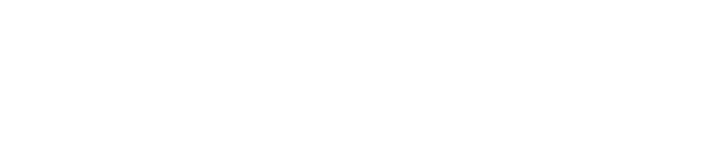
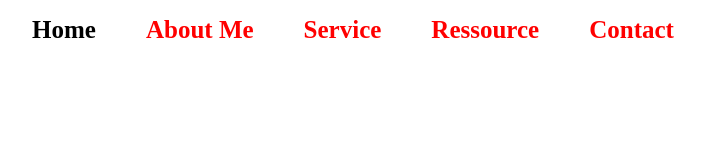
Before and after one commit to amadoudiarroudiallo/Gladiator, a plain HTML site: page index.html in a window 1280 px wide. Shown: the whole page, without its empty margins (307-1012 px from the left). Drawn offline with Linux system fonts and the light colour scheme.

Commit message:
ajout du branch

```diff
--- a/index.html
+++ b/index.html
@@ -9,7 +9,17 @@
 </head>
 
 <body>
-
+    <nav>
+        <div class="containe">
+            <ul>
+                <li><a href="#" class="color">home</a></li>
+                <li><a href="#">about me</a></li>
+                <li><a href="#">service</a></li>
+                <li><a href="#">ressource</a></li>
+                <li><a href="#">contact</a></li>
+            </ul>
+        </div>
+    </nav>
 </body>
 
 </html>
--- a/style.css
+++ b/style.css
@@ -0,0 +1,22 @@
+nav .containe ul{
+    display: flex;
+    gap: 50PX;
+    justify-content: center;
+}
+
+.containe li, a{
+    list-style: none;
+    font-size: 25px;
+    text-decoration: none;
+    color: red;
+    text-transform: capitalize;
+    font-weight: bolder;
+}
+
+.containe a:hover{
+    color: black;
+}
+
+.color{
+    color: black;
+}
```
